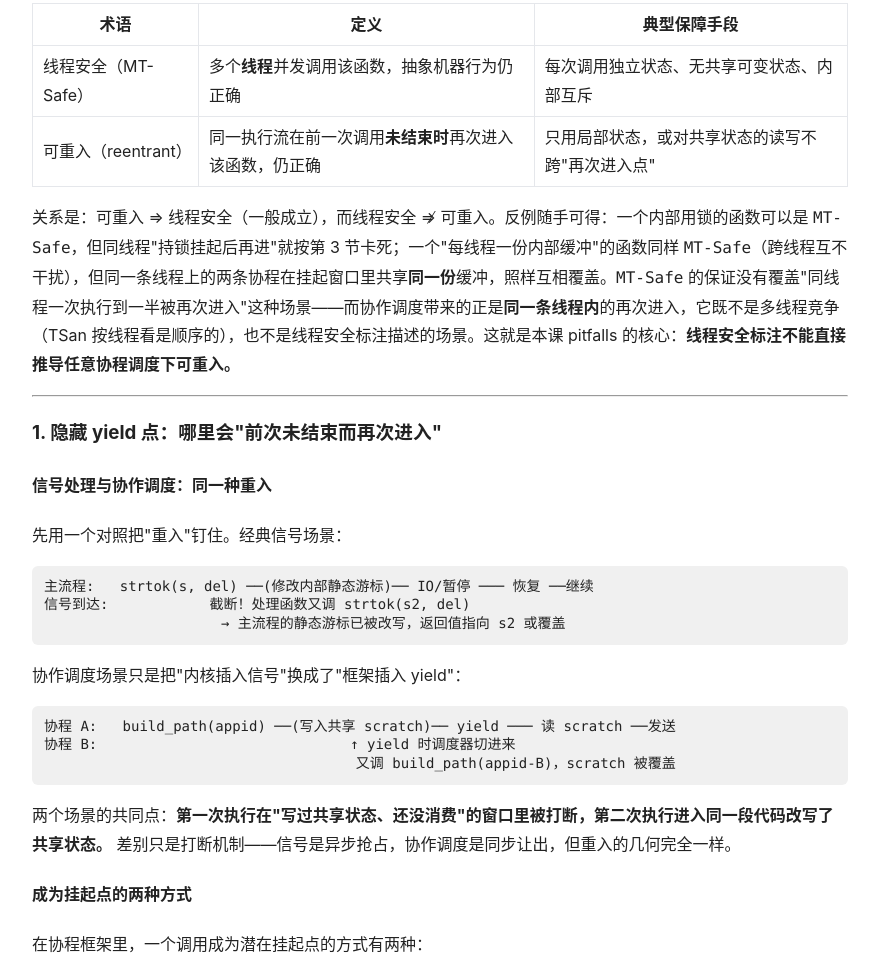
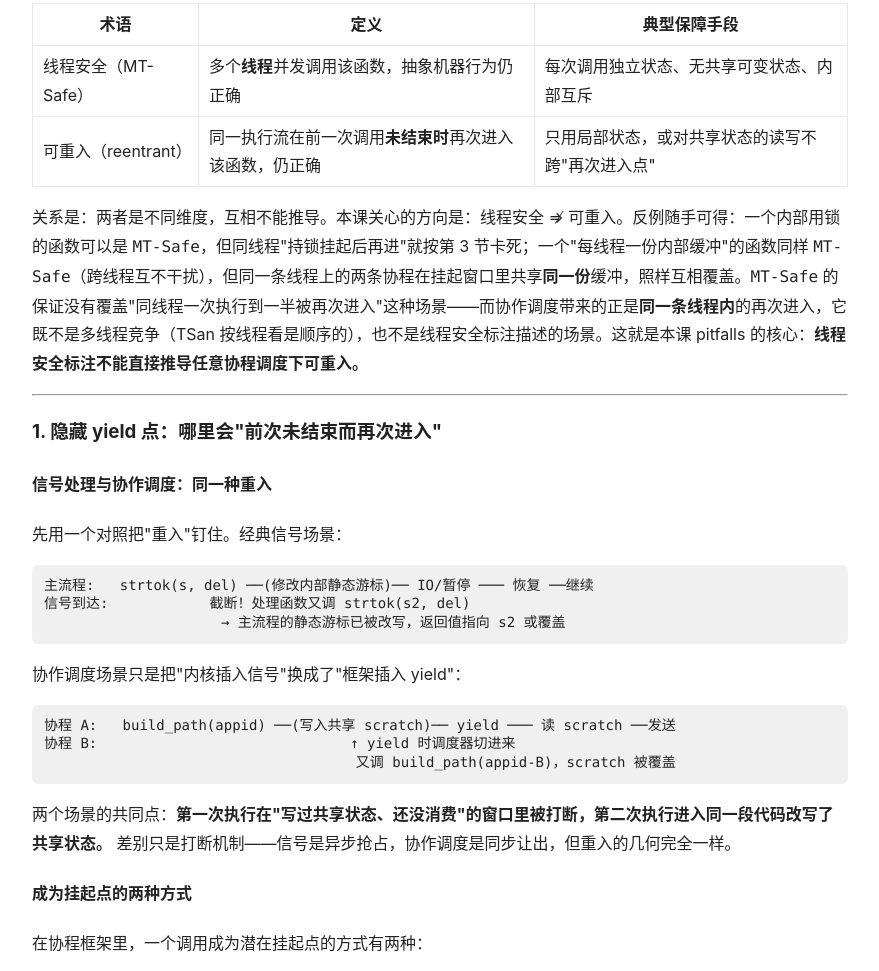
Before and after one commit to zhousai-zs/backend-atlas-notes, a plain HTML site: page docs/lessons/73.html in a window 1280 px wide. Shown: the part 3280-4251 px from the top of the page, without its empty margins (350-1229 px from the left). Drawn offline with Linux system fonts and the light colour scheme.

Commit message:
update: 2026-11-08 10:39:05

```diff
--- a/docs/lessons/73.html
+++ b/docs/lessons/73.html
@@ -119,7 +119,7 @@
 </tr>
 </tbody>
 </table>
-<p>关系是：可重入 ⇒ 线程安全（一般成立），而线程安全 ⇏ 可重入。反例随手可得：一个内部用锁的函数可以是 <code>MT-Safe</code>，但同线程"持锁挂起后再进"就按第 3 节卡死；一个"每线程一份内部缓冲"的函数同样 <code>MT-Safe</code>（跨线程互不干扰），但同一条线程上的两条协程在挂起窗口里共享<strong>同一份</strong>缓冲，照样互相覆盖。<code>MT-Safe</code> 的保证没有覆盖"同线程一次执行到一半被再次进入"这种场景——而协作调度带来的正是<strong>同一条线程内</strong>的再次进入，它既不是多线程竞争（TSan 按线程看是顺序的），也不是线程安全标注描述的场景。这就是本课 pitfalls 的核心：<strong>线程安全标注不能直接推导任意协程调度下可重入。</strong></p>
+<p>关系是：两者是不同维度，互相不能推导。本课关心的方向是：线程安全 ⇏ 可重入。反例随手可得：一个内部用锁的函数可以是 <code>MT-Safe</code>，但同线程"持锁挂起后再进"就按第 3 节卡死；一个"每线程一份内部缓冲"的函数同样 <code>MT-Safe</code>（跨线程互不干扰），但同一条线程上的两条协程在挂起窗口里共享<strong>同一份</strong>缓冲，照样互相覆盖。<code>MT-Safe</code> 的保证没有覆盖"同线程一次执行到一半被再次进入"这种场景——而协作调度带来的正是<strong>同一条线程内</strong>的再次进入，它既不是多线程竞争（TSan 按线程看是顺序的），也不是线程安全标注描述的场景。这就是本课 pitfalls 的核心：<strong>线程安全标注不能直接推导任意协程调度下可重入。</strong></p>
 <hr />
 <h3 id="1-yield">1. 隐藏 yield 点：哪里会"前次未结束而再次进入"</h3>
 <h4 id="_6">信号处理与协作调度：同一种重入</h4>
```
Also changed, not shown: 1 other file.
